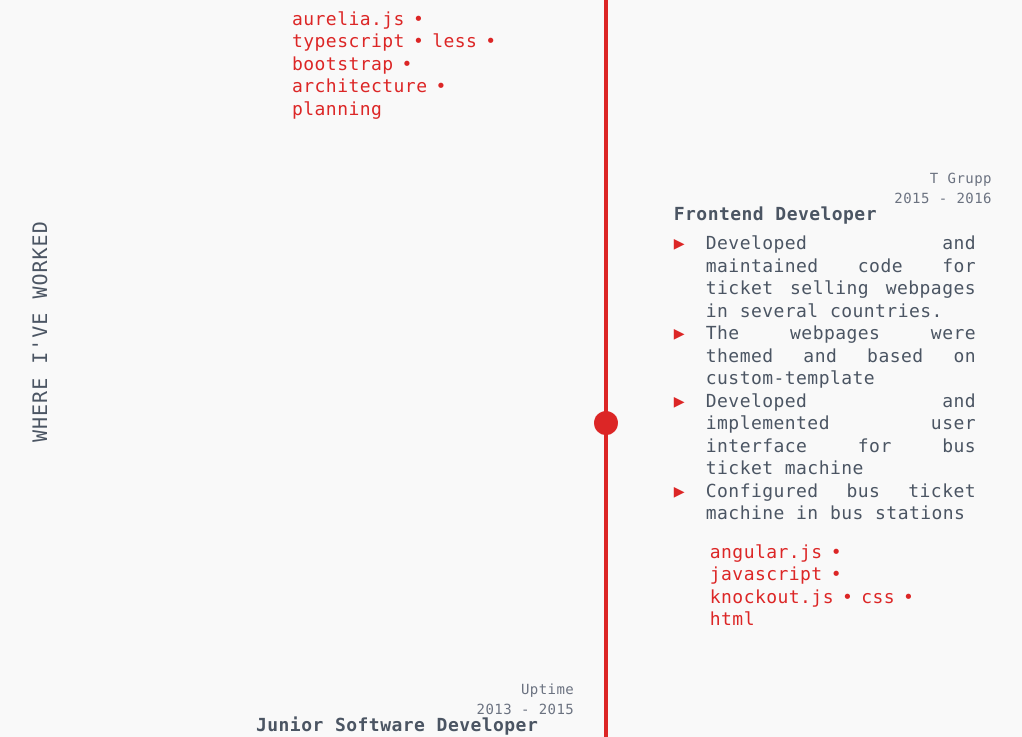
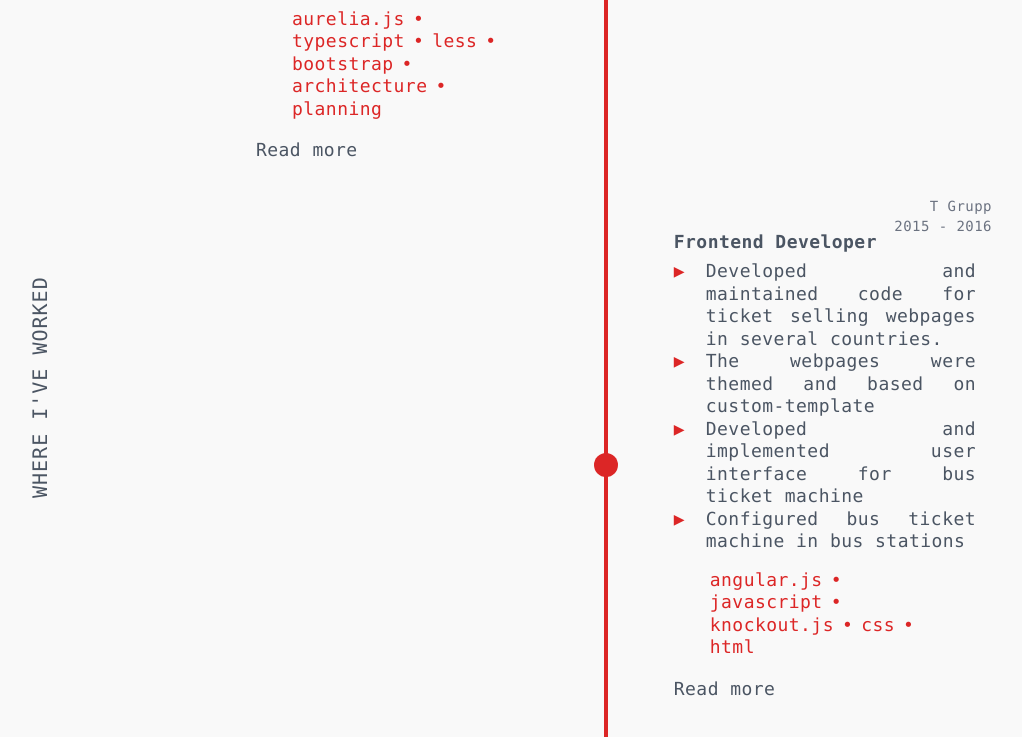
Before and after one commit to liisi29/portfolio, a Next.js app: page / in a window 1280 px wide. Shown: the part 2900-3637 px from the top of the page, without its empty margins (24-1046 px from the left). Built offline with nearby package versions, Linux system fonts and the light colour scheme.

Commit message:
Added layout with default header

```diff
--- a/components/elements/timeline/Timeline.tsx
+++ b/components/elements/timeline/Timeline.tsx
@@ -1,3 +1,4 @@
+import Link from "next/link";
 import React from "react";
 import { blocks, IBlock } from "../../../translations/cv";
 
@@ -117,6 +118,9 @@ function Element({ props }: { props: Partial<IBlock> }) {
           ))}
         </div>
       </div>
+      <div>
+        <Link href="/webcashier">Read more</Link>
+      </div>
     </div>
   );
 }
--- /dev/null
+++ b/components/layout/Layout.tsx
@@ -0,0 +1,20 @@
+import React, { FC, PropsWithChildren } from "react";
+import NavBar from "./navbar/Navbar";
+import Head from "next/head";
+
+function Layout({ children }: PropsWithChildren) {
+  return (
+    <div>
+      <Head>
+        <title>Liisi | Front End Developer</title>
+        <meta name="robots" content="noindex"></meta>
+        <meta name="description" content="Love code" />
+        <link rel="icon" href="/favicon.ico" />
+      </Head>
+      <NavBar />
+      {children}
+    </div>
+  );
+}
+
+export default Layout;
--- a/components/navbar/Sidebar.tsx
+++ b/components/layout/navbar/Sidebar.tsx
@@ -3,7 +3,7 @@ import Link from "next/link";
 import { AiOutlineClose, AiOutlineMail, AiOutlineMenu } from "react-icons/ai";
 import { FaLinkedinIn, FaGithub, FaTwitter } from "react-icons/fa";
 import Trans from "translations/Trans";
-import IconList from "../elements/IconList";
+import IconList from "../../elements/IconList";
 
 export interface IProps {
   showSidebar: boolean;
--- a/pages/_app.js
+++ /dev/null
@@ -1,7 +0,0 @@
-import '../styles/globals.css'
-
-function MyApp({ Component, pageProps }) {
-  return <Component {...pageProps} />
-}
-
-export default MyApp
--- /dev/null
+++ b/pages/_app.tsx
@@ -0,0 +1,13 @@
+import Layout from "@components/layout/Layout";
+import { AppProps } from "next/app";
+import "../styles/globals.css";
+
+function MyApp({ Component, pageProps }: AppProps) {
+  return (
+    <Layout>
+      <Component {...pageProps} />
+    </Layout>
+  );
+}
+
+export default MyApp;
--- a/pages/index.tsx
+++ b/pages/index.tsx
@@ -4,20 +4,13 @@ import EduCloud from "@components/elements/cloud/EduCloud";
 import Work from "@components/work/Work";
 import About from "@components/about/About";
 import Main from "@components/main/Main";
-import NavBar from "@components/navbar/Navbar";
+import NavBar from "@components/layout/navbar/Navbar";
 import Contact from "@components/contact/Contact";
 import Footer from "@components/footer/Footer";
 
 export default function Home() {
   return (
     <div>
-      <Head>
-        <title>Liisi | Front End Developer</title>
-        <meta name="robots" content="noindex"></meta>
-        <meta name="description" content="Love code" />
-        <link rel="icon" href="/favicon.ico" />
-      </Head>
-      <NavBar />
       <Main />
       <About />
       <Work />
--- /dev/null
+++ b/pages/webcashier.tsx
@@ -0,0 +1,3 @@
+export default function WebCashier() {
+  return <div>This is webcashier</div>;
+}
--- a/tsconfig.json
+++ b/tsconfig.json
@@ -31,7 +31,7 @@
     "next-env.d.ts",
     "**/*.ts",
     "**/*.tsx"
-, "pages/_app.js"  ],
+, "pages/_app.tsx"  ],
   "exclude": [
     "node_modules"
   ]
```
Also changed, not shown: components/layout/navbar/Navbar.tsx (renamed from components/navbar/Navbar.tsx).
